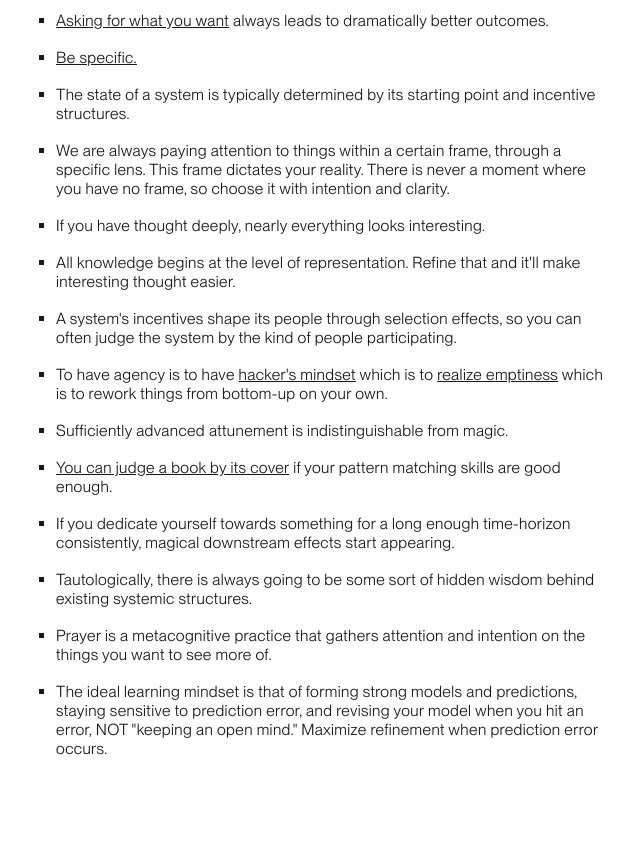
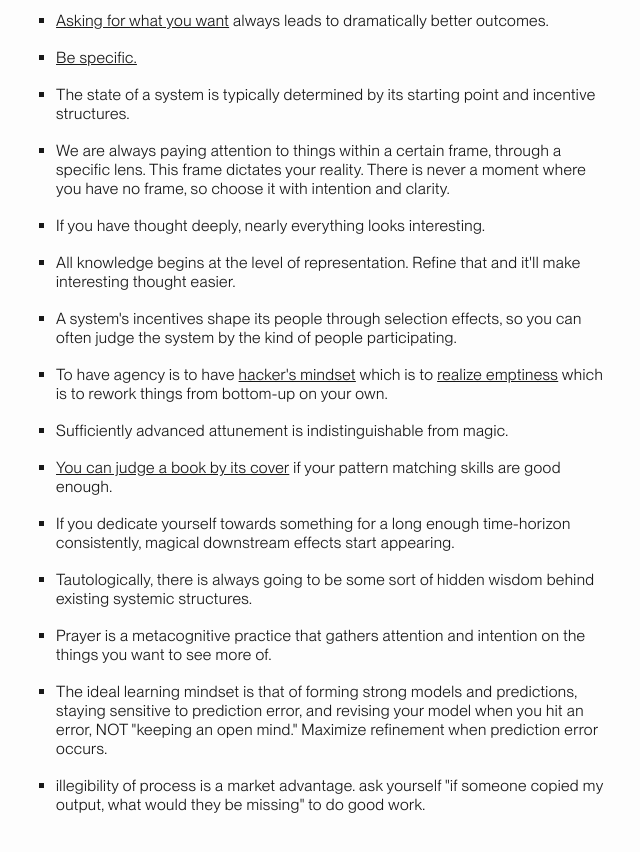
Before and after one commit to pxsswordprotected/personalsite, a Jekyll site: the page docs/principles.html, which Jekyll copies as it is, in a window 1280 px wide and 900 px high, scrolled down 3911 px. Shown: the top 852 px of the window, without its empty margins (317-957 px from the left). Built offline with Jekyll 4.4.1, drawn with Linux system fonts in a browser that asks for light colours.

Commit message:
new princ

```diff
--- a/docs/principles.html
+++ b/docs/principles.html
@@ -733,6 +733,9 @@
                         <li>
                             The ideal learning mindset is that of forming strong models and predictions, staying sensitive to prediction error, and revising your model when you hit an error, NOT "keeping an open mind." Maximize refinement when prediction error occurs.
                         </li>
+                        <li>
+                            illegibility of process is a market advantage. ask yourself "if someone copied my output, what would they be missing" to do good work.
+                        </li>
                     </ul>
                 </section>
             </main>
```
